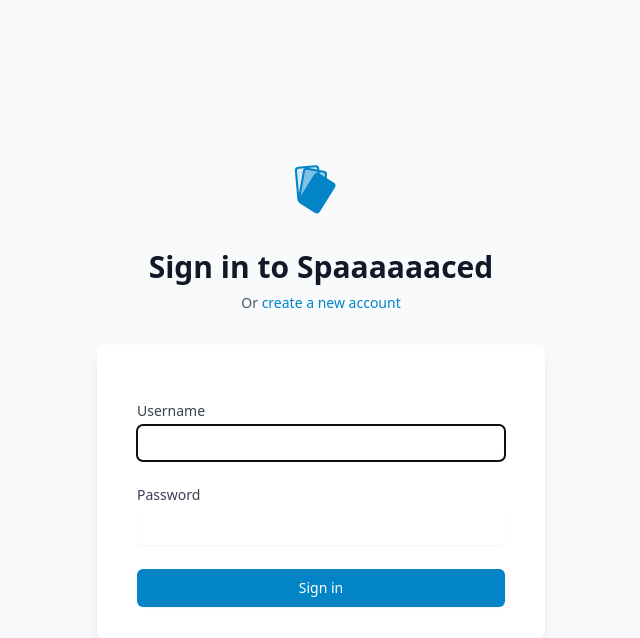
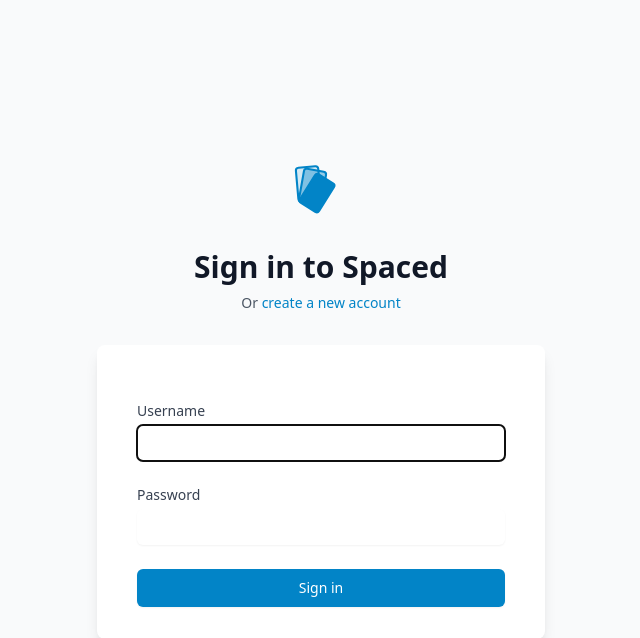
Before and after one commit to rhymeswithjazz/spaced, a Django app: page /login/ in a window 1280 px wide. Shown: the top 638 px of the page, without its empty margins (319-959 px from the left). Run offline with Django 5.2, Linux system fonts and the light colour scheme; some libraries are stand-ins or nearby versions.

Commit message:
fix: updated branding

```diff
--- a/cards/templates/cards/card_confirm_delete.html
+++ b/cards/templates/cards/card_confirm_delete.html
@@ -1,6 +1,6 @@
 {% extends 'base.html' %}
 
-{% block title %}Delete Card - Spaaaaaaced{% endblock %}
+{% block title %}Delete Card - Spaced{% endblock %}
 
 {% block content %}
 <div class="max-w-2xl mx-auto">
--- a/cards/templates/cards/card_form.html
+++ b/cards/templates/cards/card_form.html
@@ -1,6 +1,6 @@
 {% extends 'base.html' %}
 
-{% block title %}{% if object %}Edit{% else %}New{% endif %} Card - Spaaaaaaced{% endblock %}
+{% block title %}{% if object %}Edit{% else %}New{% endif %} Card - Spaced{% endblock %}
 
 {% block content %}
 <div class="max-w-2xl mx-auto">
--- a/cards/templates/cards/dashboard.html
+++ b/cards/templates/cards/dashboard.html
@@ -1,6 +1,6 @@
 {% extends 'base.html' %}
 
-{% block title %}Dashboard - Spaaaaaaced{% endblock %}
+{% block title %}Dashboard - Spaced{% endblock %}
 
 {% block content %}
 <div class="space-y-8">
--- a/cards/templates/cards/deck_confirm_delete.html
+++ b/cards/templates/cards/deck_confirm_delete.html
@@ -1,6 +1,6 @@
 {% extends 'base.html' %}
 
-{% block title %}Delete {{ deck.name }} - Spaaaaaaced{% endblock %}
+{% block title %}Delete {{ deck.name }} - Spaced{% endblock %}
 
 {% block content %}
 <div class="max-w-2xl mx-auto">
--- a/cards/templates/cards/deck_detail.html
+++ b/cards/templates/cards/deck_detail.html
@@ -1,6 +1,6 @@
 {% extends 'base.html' %}
 
-{% block title %}{{ deck.name }} - Spaaaaaaced{% endblock %}
+{% block title %}{{ deck.name }} - Spaced{% endblock %}
 
 {% block content %}
 <div class="space-y-6">
--- a/cards/templates/cards/deck_form.html
+++ b/cards/templates/cards/deck_form.html
@@ -1,6 +1,6 @@
 {% extends 'base.html' %}
 
-{% block title %}{% if object %}Edit{% else %}New{% endif %} Deck - Spaaaaaaced{% endblock %}
+{% block title %}{% if object %}Edit{% else %}New{% endif %} Deck - Spaced{% endblock %}
 
 {% block content %}
 <div class="max-w-2xl mx-auto">
--- a/cards/templates/cards/deck_import.html
+++ b/cards/templates/cards/deck_import.html
@@ -1,6 +1,6 @@
 {% extends 'base.html' %}
 
-{% block title %}Import Deck - Spaaaaaaced{% endblock %}
+{% block title %}Import Deck - Spaced{% endblock %}
 
 {% block content %}
 <div class="max-w-2xl mx-auto">
@@ -24,7 +24,7 @@
         <div class="px-4 py-5 sm:p-6">
             <h1 class="text-lg font-medium text-gray-900 dark:text-white mb-2">Import Deck</h1>
             <p class="text-sm text-gray-500 dark:text-gray-400 mb-6">
-                Upload a JSON file exported from Spaaaaaaced to import a deck with all its cards.
+                Upload a JSON file exported from Spaced to import a deck with all its cards.
             </p>
 
             <form method="post" enctype="multipart/form-data" class="space-y-6">
--- a/cards/templates/cards/deck_list.html
+++ b/cards/templates/cards/deck_list.html
@@ -1,6 +1,6 @@
 {% extends 'base.html' %}
 
-{% block title %}Decks - Spaaaaaaced{% endblock %}
+{% block title %}Decks - Spaced{% endblock %}
 
 {% block content %}
 <div class="space-y-6">
--- a/cards/templates/cards/login.html
+++ b/cards/templates/cards/login.html
@@ -1,6 +1,6 @@
 {% extends 'base.html' %}
 
-{% block title %}Sign In - Spaaaaaaced{% endblock %}
+{% block title %}Sign In - Spaced{% endblock %}
 
 {% block content %}
 <div class="min-h-screen flex items-center justify-center py-12 px-4 sm:px-6 lg:px-8">
@@ -13,7 +13,7 @@
                 <rect x="4" y="4" width="16" height="24" rx="2" transform="rotate(32 4 28)" fill="currentColor"/>
             </svg>
             <h2 class="mt-6 text-3xl font-extrabold text-gray-900 dark:text-white">
-                Sign in to Spaaaaaaced
+                Sign in to Spaced
             </h2>
             <p class="mt-2 text-sm text-gray-600 dark:text-gray-400">
                 Or
--- a/cards/templates/cards/register.html
+++ b/cards/templates/cards/register.html
@@ -1,6 +1,6 @@
 {% extends 'base.html' %}
 
-{% block title %}Create Account - Spaaaaaaced{% endblock %}
+{% block title %}Create Account - Spaced{% endblock %}
 
 {% block content %}
 <div class="min-h-screen flex items-center justify-center py-12 px-4 sm:px-6 lg:px-8">
--- a/cards/templates/cards/review_session.html
+++ b/cards/templates/cards/review_session.html
@@ -1,6 +1,6 @@
 {% extends 'base.html' %}
 
-{% block title %}Review Session - Spaaaaaaced{% endblock %}
+{% block title %}Review Session - Spaced{% endblock %}
 
 {% block extra_head %}
 <style>
--- a/cards/templates/cards/settings.html
+++ b/cards/templates/cards/settings.html
@@ -1,6 +1,6 @@
 {% extends 'base.html' %}
 
-{% block title %}Settings - Spaaaaaaced{% endblock %}
+{% block title %}Settings - Spaced{% endblock %}
 
 {% block content %}
 <div class="max-w-3xl mx-auto">
--- a/templates/base.html
+++ b/templates/base.html
@@ -3,7 +3,7 @@
 <head>
     <meta charset="UTF-8">
     <meta name="viewport" content="width=device-width, initial-scale=1.0">
-    <title>{% block title %}Spaaaaaaced{% endblock %}</title>
+    <title>{% block title %}Spaced{% endblock %}</title>
     {% load static %}
     <!-- Favicons -->
     <link rel="icon" type="image/svg+xml" href="{% static 'favicon.svg' %}">
```
